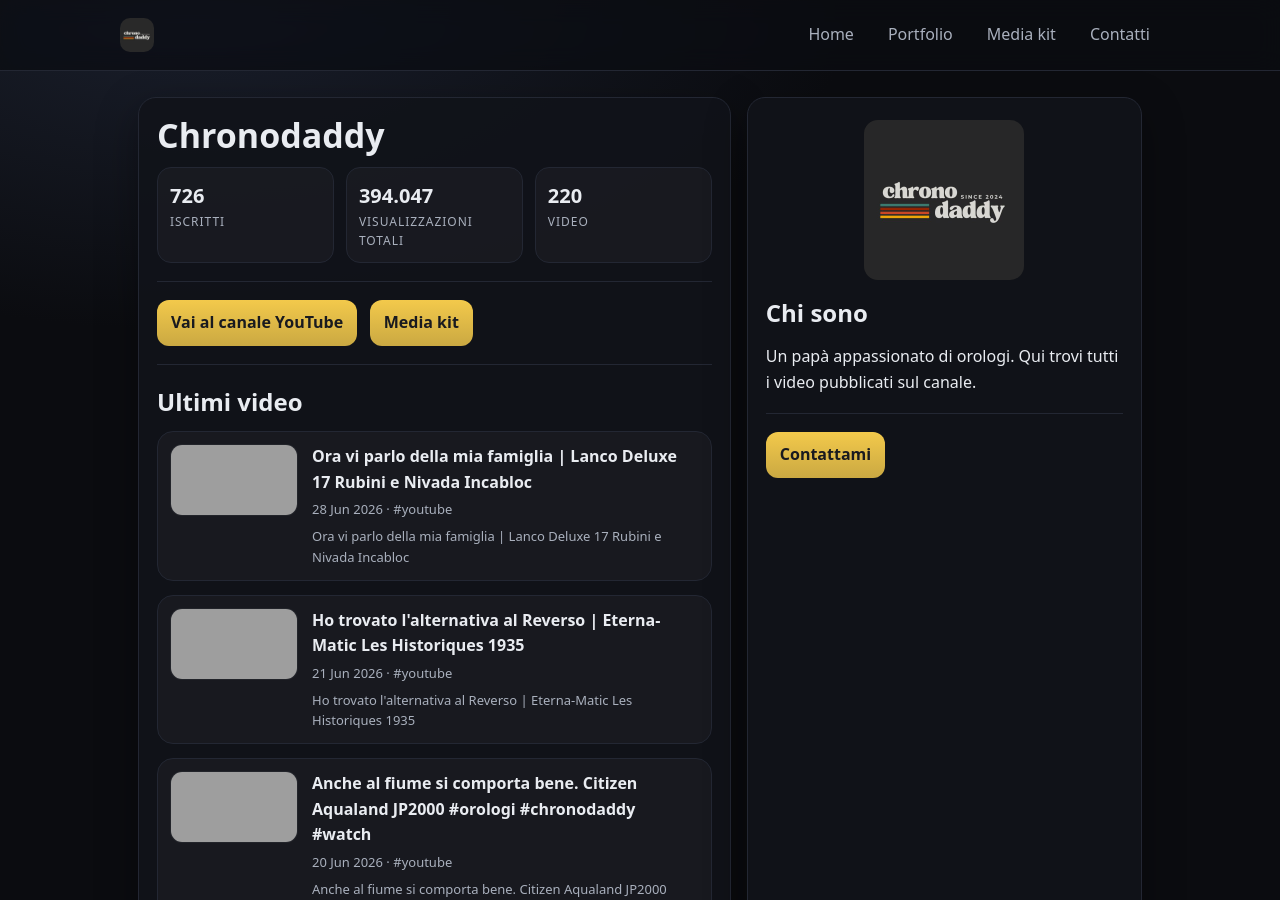
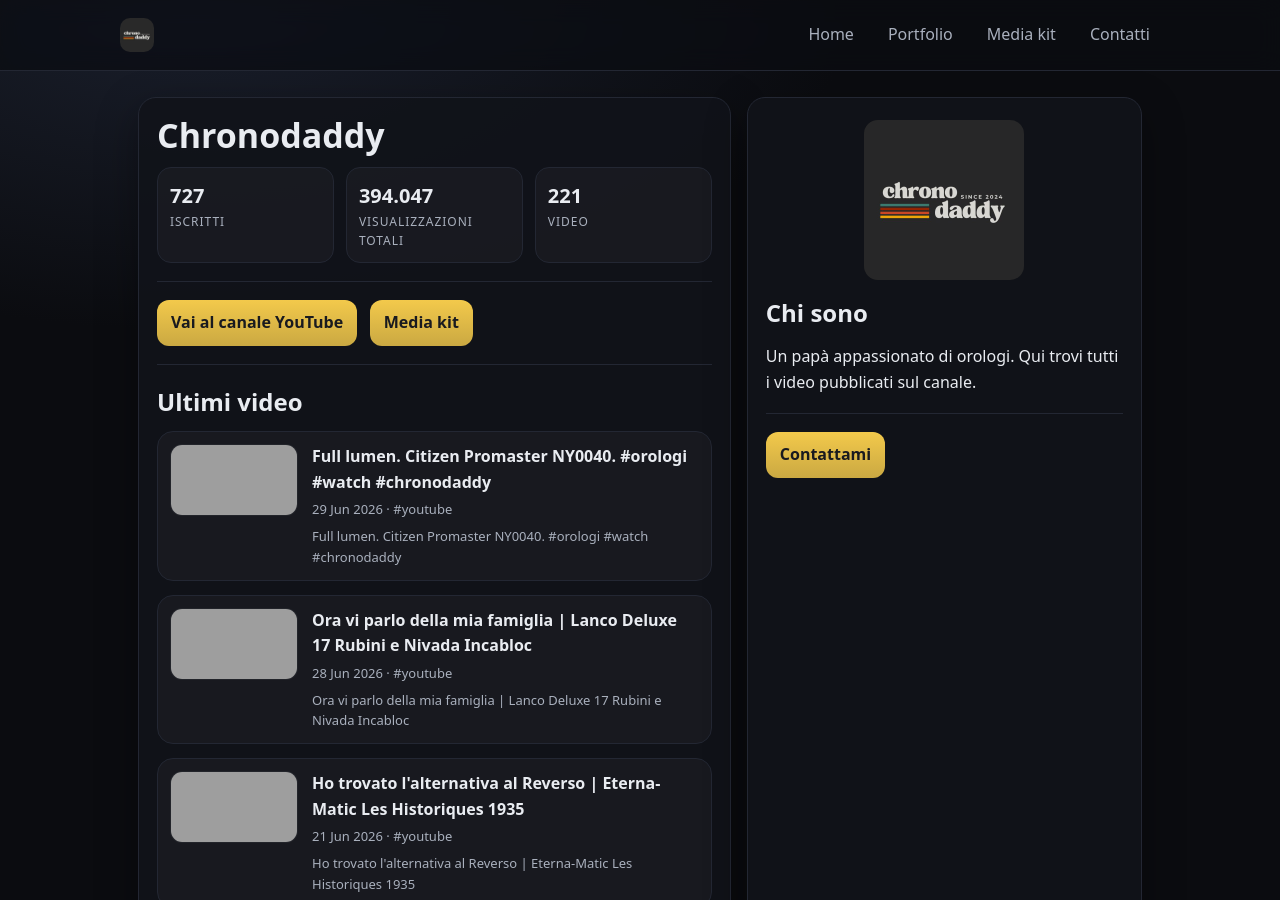
Before and after one commit to claudiostoduto/chronodaddy, a Jekyll site: the page built from index.md, in a window 1280 px wide and 900 px high, cut to the strip 0-900 px from the top of the window. Built offline with Jekyll 4.4.1, drawn with Linux system fonts in a browser that asks for light colours; some of the changed text lies outside the part shown; grey boxes are pictures that could not be loaded.

Commit message:
chore: add new YouTube posts

```diff
--- /dev/null
+++ b/_posts/2026-06-29-full-lumen-citizen-promaster-ny0040-orologi-watch-chronodaddy.md
@@ -0,0 +1,14 @@
+---
+title: "Full lumen. Citizen Promaster NY0040. #orologi #watch #chronodaddy"
+date: 2026-06-29
+videoId: "1P8p3GUJ1A0"
+youtubeUrl: "https://www.youtube.com/shorts/1P8p3GUJ1A0"
+thumbnail: "https://i2.ytimg.com/vi/1P8p3GUJ1A0/hqdefault.jpg"
+tags: [youtube]
+excerpt: "Full lumen. Citizen Promaster NY0040. #orologi #watch #chronodaddy"
+---
+
+<!--
+Questo post è stato generato automaticamente.
+Puoi aggiungere tag più specifici (brand/modello/format) e una descrizione/contesto per renderlo un vero case study.
+-->
--- a/assets/channel-stats.json
+++ b/assets/channel-stats.json
@@ -1,6 +1,6 @@
 {
-  "subscribers": 726,
+  "subscribers": 727,
   "views": 394047,
-  "videos": 220,
-  "updatedAt": "2026-06-29T09:57:00.066Z"
+  "videos": 221,
+  "updatedAt": "2026-06-29T14:18:02.846Z"
 }
```
